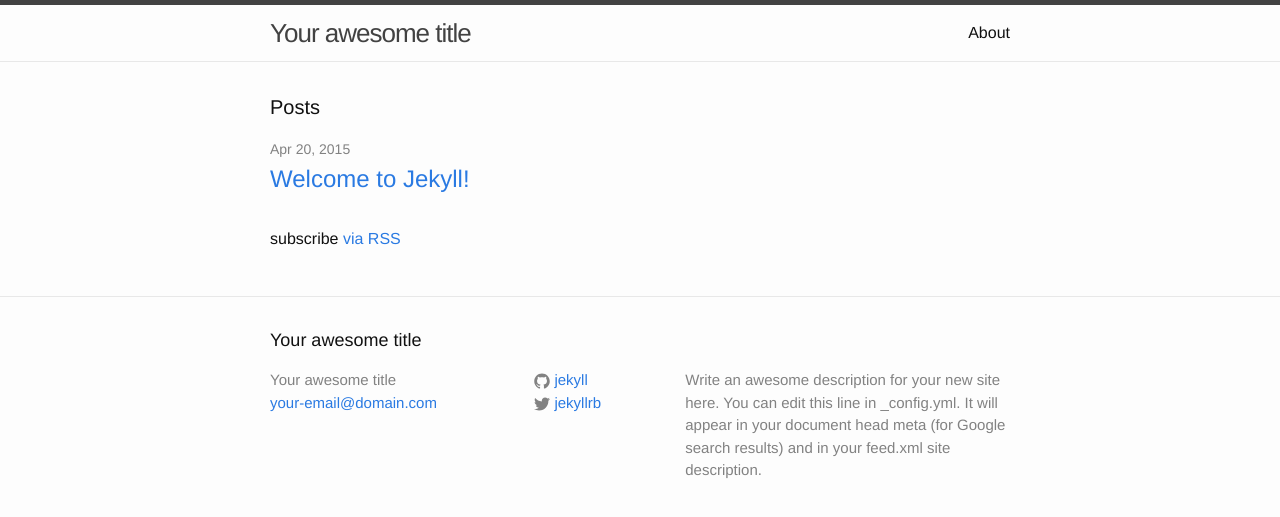
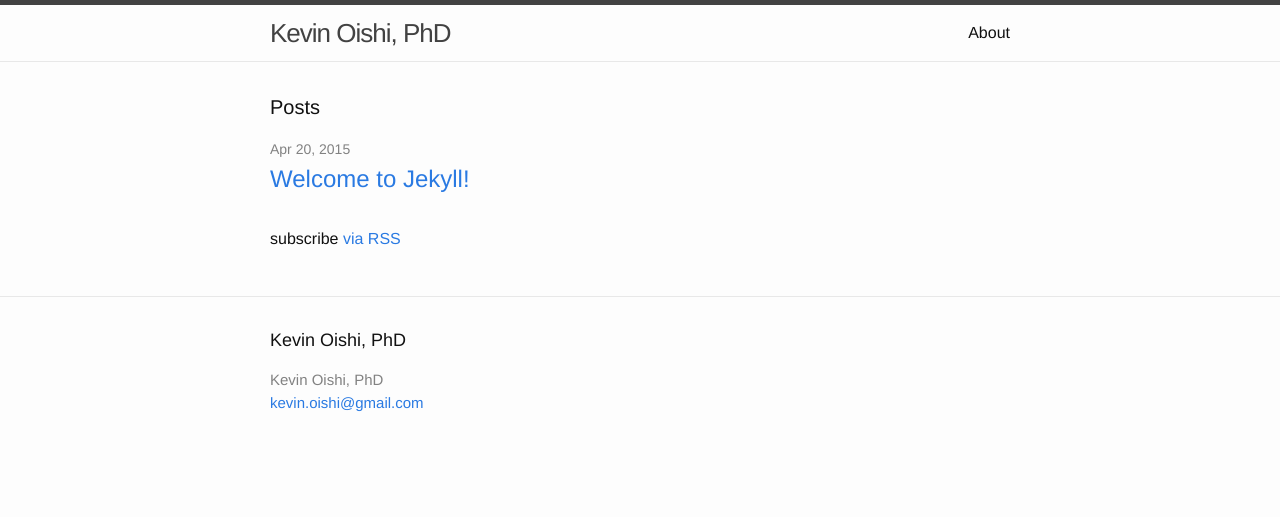
Before and after one commit to kevin0/kevin0.github.io, a Jekyll site: the page built from index.html, in a window 1280 px wide. Shown: the top 517 px of the page. Built offline with Jekyll 4.4.1, drawn with Linux system fonts in a browser that asks for light colours.

Commit message:
more commits!

```diff
--- a/_config.yml
+++ b/_config.yml
@@ -1,14 +1,14 @@
 # Site settings
-title: Your awesome title
-email: your-email@domain.com
-description: > # this means to ignore newlines until "baseurl:"
-  Write an awesome description for your new site here. You can edit this
-  line in _config.yml. It will appear in your document head meta (for
-  Google search results) and in your feed.xml site description.
+title: Kevin Oishi, PhD
+email: kevin.oishi@gmail.com
+# description: > # this means to ignore newlines until "baseurl:"
+#   Write an awesome description for your new site here. You can edit this
+#   line in _config.yml. It will appear in your document head meta (for
+#   Google search results) and in your feed.xml site description.
 baseurl: "" # the subpath of your site, e.g. /blog/
-url: "http://yourdomain.com" # the base hostname & protocol for your site
-twitter_username: jekyllrb
-github_username:  jekyll
+url: "http://kevinoishi.org" # the base hostname & protocol for your site
+#twitter_username: jekyllrb
+#github_username:  jekyll
 
 # Build settings
 markdown: kramdown
```
